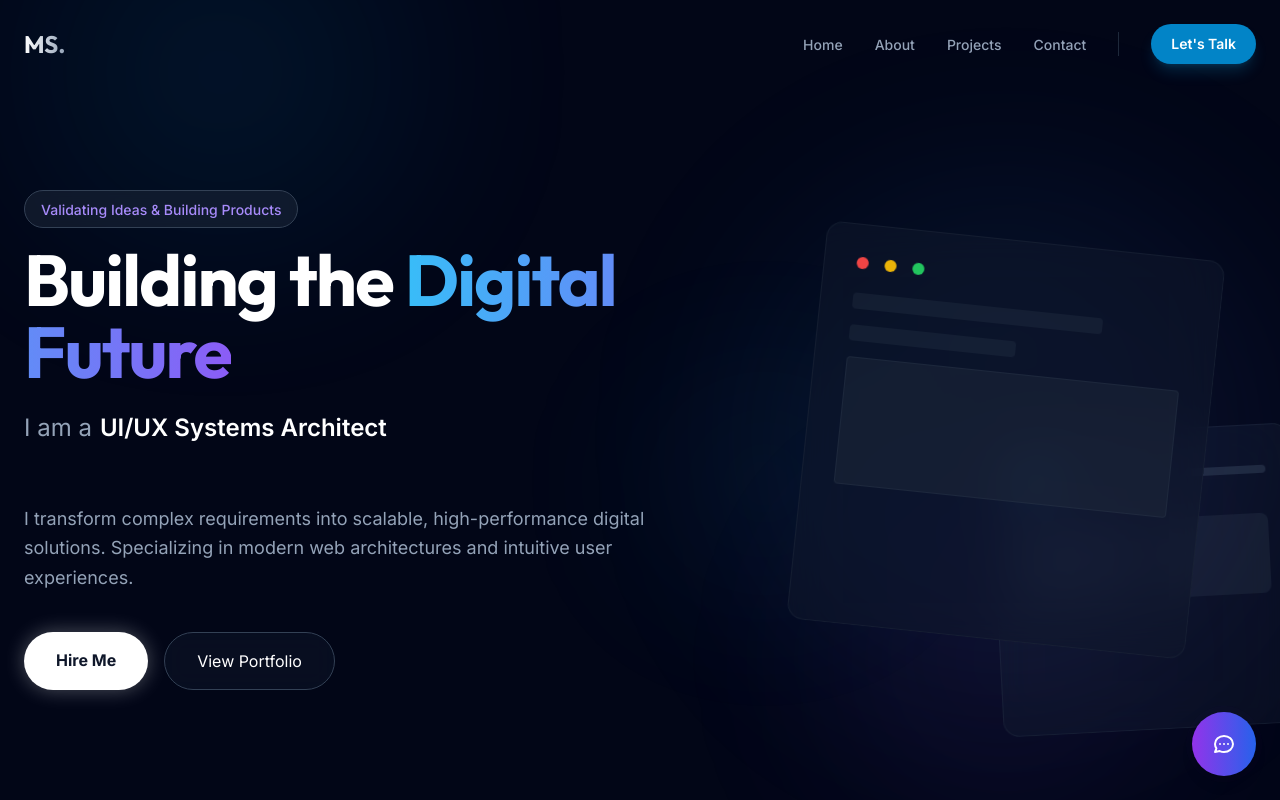
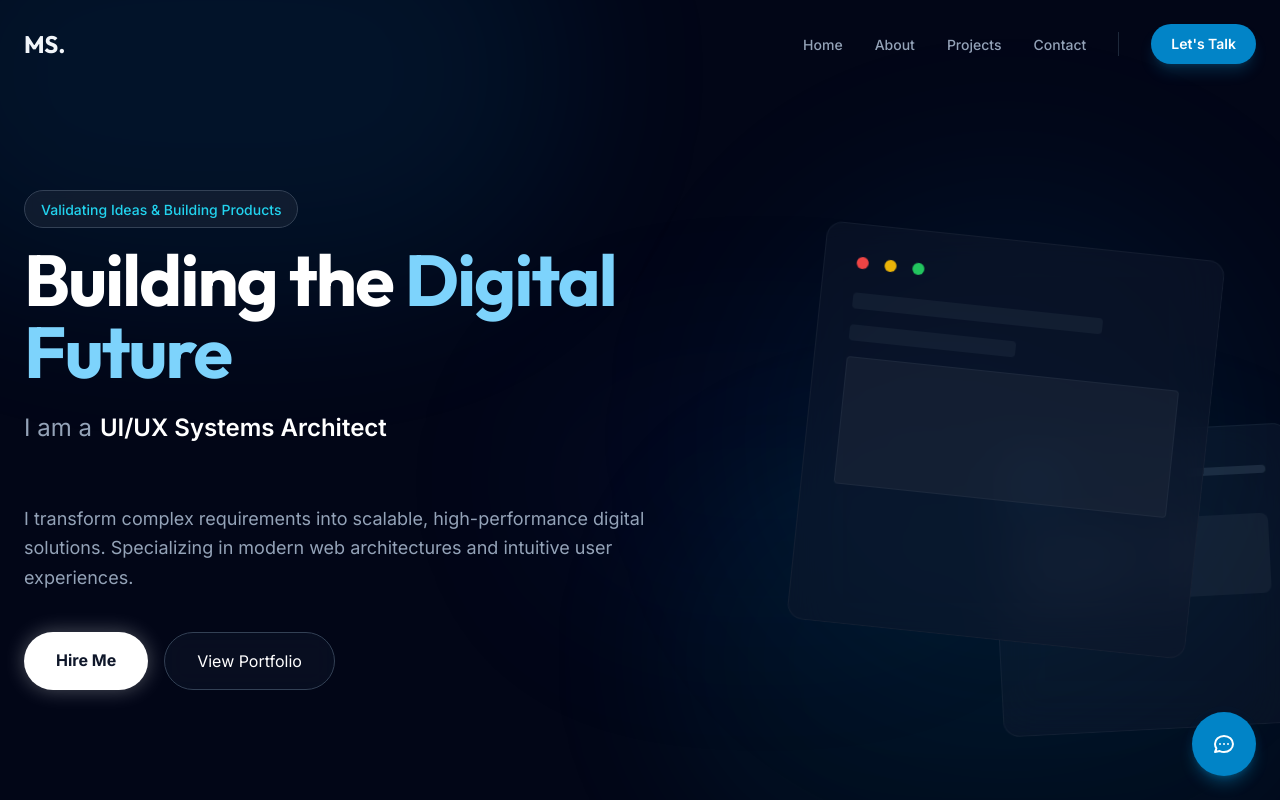
Before and after one commit to sairosthedev/macdonaldsairos, a Next.js app: page / in a window 1280 px wide. Shown: the top 800 px of the page. Built offline with nearby package versions, Linux system fonts and the light colour scheme.

Commit message:
feat: Update styles across components for consistency and improved UI

```diff
--- a/src/app/components/Chatbot.jsx
+++ b/src/app/components/Chatbot.jsx
@@ -199,7 +199,7 @@ const Chatbot = () => {
     <>
       {/* Floating Chat Button */}
       <motion.button
-        className="fixed bottom-6 right-6 z-50 w-16 h-16 bg-gradient-to-r from-purple-600 to-blue-600 rounded-full shadow-lg hover:shadow-xl transition-all duration-300 flex items-center justify-center group"
+        className="fixed bottom-6 right-6 z-50 w-16 h-16 bg-primary-600 rounded-full shadow-lg shadow-primary-500/30 hover:bg-primary-500 hover:shadow-xl transition-all duration-300 flex items-center justify-center group"
         onClick={() => {
           setIsOpen(!isOpen);
         }}
@@ -225,7 +225,7 @@ const Chatbot = () => {
         {/* Pulse animation when closed */}
         {!isOpen && (
           <motion.div
-            className="absolute inset-0 rounded-full bg-purple-500"
+            className="absolute inset-0 rounded-full bg-primary-500"
             animate={{
               scale: [1, 1.2, 1],
               opacity: [0.7, 0, 0.7],
@@ -247,10 +247,10 @@ const Chatbot = () => {
             animate={{ opacity: 1, y: 0, scale: 1 }}
             exit={{ opacity: 0, y: 20, scale: 0.9 }}
             transition={{ duration: 0.3, ease: "easeOut" }}
-            className="fixed bottom-24 right-6 z-40 w-96 h-[500px] bg-[#111111] border border-purple-500/20 rounded-2xl shadow-2xl overflow-hidden"
+            className="fixed bottom-24 right-6 z-40 w-96 h-[500px] bg-[#111111] border border-primary-500/20 rounded-2xl shadow-2xl overflow-hidden"
           >
             {/* Chat Header */}
-            <div className="bg-gradient-to-r from-purple-600 to-blue-600 p-4 text-white">
+            <div className="bg-primary-700 p-4 text-white">
               <div className="flex items-center space-x-3">
                 <div className="w-10 h-10 rounded-full bg-white/20 flex items-center justify-center">
                   <span className="font-press-start text-sm">MS</span>
@@ -274,8 +274,8 @@ const Chatbot = () => {
                   <div
                     className={`max-w-[80%] p-3 rounded-2xl ${
                       message.sender === "user"
-                        ? "bg-gradient-to-r from-purple-600 to-blue-600 text-white"
-                        : "bg-[#1a1a1a] text-gray-100 border border-purple-500/20"
+                        ? "bg-primary-600 text-white"
+                        : "bg-[#1a1a1a] text-gray-100 border border-primary-500/20"
                     }`}
                   >
                     <p className="text-sm whitespace-pre-line">{message.text}</p>
@@ -293,20 +293,20 @@ const Chatbot = () => {
                   animate={{ opacity: 1 }}
                   className="flex justify-start"
                 >
-                  <div className="bg-[#1a1a1a] border border-purple-500/20 p-3 rounded-2xl">
+                  <div className="bg-[#1a1a1a] border border-primary-500/20 p-3 rounded-2xl">
                     <div className="flex space-x-1">
                       <motion.div
-                        className="w-2 h-2 bg-purple-500 rounded-full"
+                        className="w-2 h-2 bg-primary-500 rounded-full"
                         animate={{ scale: [1, 1.2, 1] }}
                         transition={{ duration: 0.6, repeat: Infinity, delay: 0 }}
                       />
                       <motion.div
-                        className="w-2 h-2 bg-purple-500 rounded-full"
+                        className="w-2 h-2 bg-primary-500 rounded-full"
                         animate={{ scale: [1, 1.2, 1] }}
                         transition={{ duration: 0.6, repeat: Infinity, delay: 0.2 }}
                       />
                       <motion.div
-                        className="w-2 h-2 bg-purple-500 rounded-full"
+                        className="w-2 h-2 bg-primary-500 rounded-full"
                         animate={{ scale: [1, 1.2, 1] }}
                         transition={{ duration: 0.6, repeat: Infinity, delay: 0.4 }}
                       />
@@ -329,7 +329,7 @@ const Chatbot = () => {
                       <motion.button
                         key={index}
                         onClick={() => handleQuickQuestion(question)}
-                        className="text-xs p-2 bg-[#1a1a1a] border border-purple-500/20 rounded-lg text-gray-300 hover:text-purple-400 hover:border-purple-500/40 transition-all duration-200"
+                        className="text-xs p-2 bg-[#1a1a1a] border border-primary-500/20 rounded-lg text-gray-300 hover:text-primary-300 hover:border-primary-500/40 transition-all duration-200"
                         whileHover={{ scale: 1.02 }}
                         whileTap={{ scale: 0.98 }}
                       >
@@ -344,7 +344,7 @@ const Chatbot = () => {
             </div>
 
             {/* Input Area */}
-            <div className="p-4 bg-[#111111] border-t border-purple-500/20">
+            <div className="p-4 bg-[#111111] border-t border-primary-500/20">
               <div className="flex space-x-2">
                 <input
                   ref={inputRef}
@@ -353,12 +353,12 @@ const Chatbot = () => {
                   onChange={(e) => setInputValue(e.target.value)}
                   onKeyPress={handleKeyPress}
                   placeholder="Ask me anything about Macdonald..."
-                  className="flex-1 p-3 bg-[#1a1a1a] border border-purple-500/20 rounded-xl text-white placeholder-gray-400 focus:outline-none focus:border-purple-500/40 transition-colors duration-200"
+                  className="flex-1 p-3 bg-[#1a1a1a] border border-primary-500/20 rounded-xl text-white placeholder-gray-400 focus:outline-none focus:border-primary-500/40 transition-colors duration-200"
                 />
                 <motion.button
                   onClick={handleSendMessage}
                   disabled={!inputValue.trim()}
-                  className="p-3 bg-gradient-to-r from-purple-600 to-blue-600 text-white rounded-xl disabled:opacity-50 disabled:cursor-not-allowed hover:shadow-lg transition-all duration-200"
+                  className="p-3 bg-primary-600 text-white rounded-xl disabled:opacity-50 disabled:cursor-not-allowed hover:bg-primary-500 hover:shadow-lg transition-all duration-200"
                   whileHover={{ scale: 1.05 }}
                   whileTap={{ scale: 0.95 }}
                 >
--- a/src/app/components/ContactSection.jsx
+++ b/src/app/components/ContactSection.jsx
@@ -184,7 +184,7 @@ const ContactSection = () => {
                 disabled={isSubmitting}
                 whileHover={{ scale: 1.02 }}
                 whileTap={{ scale: 0.98 }}
-                className={`w-full py-4 bg-gradient-to-r from-primary-600 to-secondary-600 text-white rounded-lg font-bold transition-all duration-300 shadow-lg shadow-primary-500/20 hover:shadow-primary-500/40 ${isSubmitting ? 'opacity-70 cursor-wait' : ''}`}
+                className={`w-full py-4 bg-primary-600 text-white rounded-lg font-bold transition-all duration-300 shadow-lg shadow-primary-500/20 hover:bg-primary-500 hover:shadow-primary-500/40 ${isSubmitting ? 'opacity-70 cursor-wait' : ''}`}
               >
                 {isSubmitting ? 'Sending...' : 'Send Message'}
               </motion.button>
--- a/src/app/components/HeroSection.jsx
+++ b/src/app/components/HeroSection.jsx
@@ -30,7 +30,7 @@ const HeroSection = () => {
 
             <h1 className="text-5xl lg:text-7xl font-bold font-heading mb-6 tracking-tight">
               <span className="text-white">Building the </span>
-              <span className="text-transparent bg-clip-text bg-gradient-to-r from-primary-400 to-secondary-500">
+              <span className="text-primary-300">
                 Digital Future
               </span>
             </h1>
@@ -83,7 +83,7 @@ const HeroSection = () => {
           >
             {/* Glassmorph Card Visual */}
             <div className="relative w-full h-full">
-              <div className="absolute inset-0 bg-gradient-to-br from-primary-500/20 to-secondary-500/20 rounded-full blur-[100px] animate-pulse"></div>
+              <div className="absolute inset-0 bg-primary-500/15 rounded-full blur-[100px] animate-pulse"></div>
 
               <div className="absolute top-1/2 left-1/2 -translate-x-1/2 -translate-y-1/2 w-[80%] h-[80%] glass-card rounded-2xl border border-slate-700/50 p-8 transform rotate-6 hover:rotate-0 transition-all duration-700">
                 <div className="flex items-center gap-4 mb-6">
--- a/src/app/components/Navbar.jsx
+++ b/src/app/components/Navbar.jsx
@@ -37,7 +37,7 @@ const Navbar = () => {
         <div className="flex items-center justify-between">
           <Link
             href="/"
-            className="text-2xl font-bold font-heading bg-clip-text text-transparent bg-gradient-to-r from-white to-slate-400"
+            className="text-2xl font-bold font-heading text-slate-100 hover:text-primary-300 transition-colors duration-300"
           >
             MS.
           </Link>
--- a/src/app/components/ProjectCard.jsx
+++ b/src/app/components/ProjectCard.jsx
@@ -19,7 +19,7 @@ const ProjectCard = ({ title, description, gitUrl, previewUrl, technologies, ima
           className="object-cover transition-transform duration-500 group-hover:scale-110"
           sizes="(max-width: 768px) 100vw, (max-width: 1200px) 50vw, 33vw"
         />
-        <div className="absolute inset-0 bg-gradient-to-t from-slate-900 via-slate-900/40 to-transparent opacity-80 group-hover:opacity-60 transition-opacity duration-300" />
+        <div className="absolute inset-0 bg-slate-950/55 opacity-80 group-hover:opacity-65 transition-opacity duration-300" />
       </div>
 
       <div className="p-6 flex flex-col flex-grow relative">
--- a/src/app/components/ProjectShowcaseMarquee.jsx
+++ b/src/app/components/ProjectShowcaseMarquee.jsx
@@ -19,8 +19,8 @@ const ProjectShowcaseMarquee = () => {
             </div>
 
             <div className="flex relative overflow-hidden">
-                <div className="absolute inset-y-0 left-0 w-20 z-10 bg-gradient-to-r from-background to-transparent pointer-events-none" />
-                <div className="absolute inset-y-0 right-0 w-20 z-10 bg-gradient-to-l from-background to-transparent pointer-events-none" />
+                <div className="absolute inset-y-0 left-0 w-16 z-10 bg-background/95 backdrop-blur-sm pointer-events-none" />
+                <div className="absolute inset-y-0 right-0 w-16 z-10 bg-background/95 backdrop-blur-sm pointer-events-none" />
 
                 <motion.div
                     className="flex gap-8 items-center"
@@ -44,7 +44,7 @@ const ProjectShowcaseMarquee = () => {
                                 fill
                                 className="object-cover opacity-60 group-hover:opacity-100 transition-opacity duration-300 transform group-hover:scale-110"
                             />
-                            <div className="absolute inset-0 bg-gradient-to-t from-slate-950 to-transparent flex items-end p-4">
+                            <div className="absolute inset-0 bg-slate-950/55 flex items-end p-4">
                                 <span className="text-sm font-medium text-white truncate w-full">{project.title}</span>
                             </div>
                         </Link>
--- a/src/app/components/RainEffect.module.css
+++ b/src/app/components/RainEffect.module.css
@@ -12,11 +12,7 @@
 .raindrop {
   position: absolute;
   width: 1px;
-  background: linear-gradient(
-    180deg,
-    rgba(255, 255, 255, 0.3) 0%,
-    rgba(255, 255, 255, 0.1) 100%
-  );
+  background: rgba(226, 232, 240, 0.22);
   animation: rain linear infinite;
   transform-origin: top;
 }
--- a/src/app/globals.css
+++ b/src/app/globals.css
@@ -7,7 +7,7 @@
   --foreground: #f8fafc;
 
   --primary-rgb: 14, 165, 233;
-  --secondary-rgb: 139, 92, 246;
+  --secondary-rgb: 6, 182, 212;
 }
 
 @layer base {
@@ -53,7 +53,8 @@
 .aurora-blob {
   position: absolute;
   filter: blur(80px);
-  opacity: 0.4;
+  opacity: 0.35;
+  border-radius: 9999px;
   animation: float 20s infinite alternate;
 }
 
@@ -62,7 +63,7 @@
   left: -10%;
   width: 50vw;
   height: 50vh;
-  background: radial-gradient(circle, rgba(14,165,233,0.3) 0%, rgba(0,0,0,0) 70%);
+  background: rgba(14, 165, 233, 0.25);
   animation-delay: 0s;
 }
 
@@ -71,7 +72,7 @@
   right: -10%;
   width: 60vw;
   height: 60vh;
-  background: radial-gradient(circle, rgba(139,92,246,0.2) 0%, rgba(0,0,0,0) 70%);
+  background: rgba(6, 182, 212, 0.18);
   animation-delay: -5s;
 }
 
@@ -80,7 +81,7 @@
   left: 40%;
   width: 40vw;
   height: 40vh;
-  background: radial-gradient(circle, rgba(56,189,248,0.15) 0%, rgba(0,0,0,0) 70%);
+  background: rgba(30, 64, 175, 0.14);
   animation-delay: -10s;
 }
 
--- a/tailwind.config.js
+++ b/tailwind.config.js
@@ -31,17 +31,17 @@ module.exports = {
           950: '#082f49',
         },
         secondary: {
-          50: '#f5f3ff',
-          100: '#ede9fe',
-          200: '#ddd6fe',
-          300: '#c4b5fd',
-          400: '#a78bfa',
-          500: '#8b5cf6',
-          600: '#7c3aed',
-          700: '#6d28d9',
-          800: '#5b21b6',
-          900: '#4c1d95',
-          950: '#2e1065',
+          50: '#ecfeff',
+          100: '#cffafe',
+          200: '#a5f3fc',
+          300: '#67e8f9',
+          400: '#22d3ee',
+          500: '#06b6d4',
+          600: '#0891b2',
+          700: '#0e7490',
+          800: '#155e75',
+          900: '#164e63',
+          950: '#083344',
         },
       },
       backgroundImage: {
```
Also changed, not shown: src/app/components/TestimonialsSection.jsx (+8 -8 lines).
